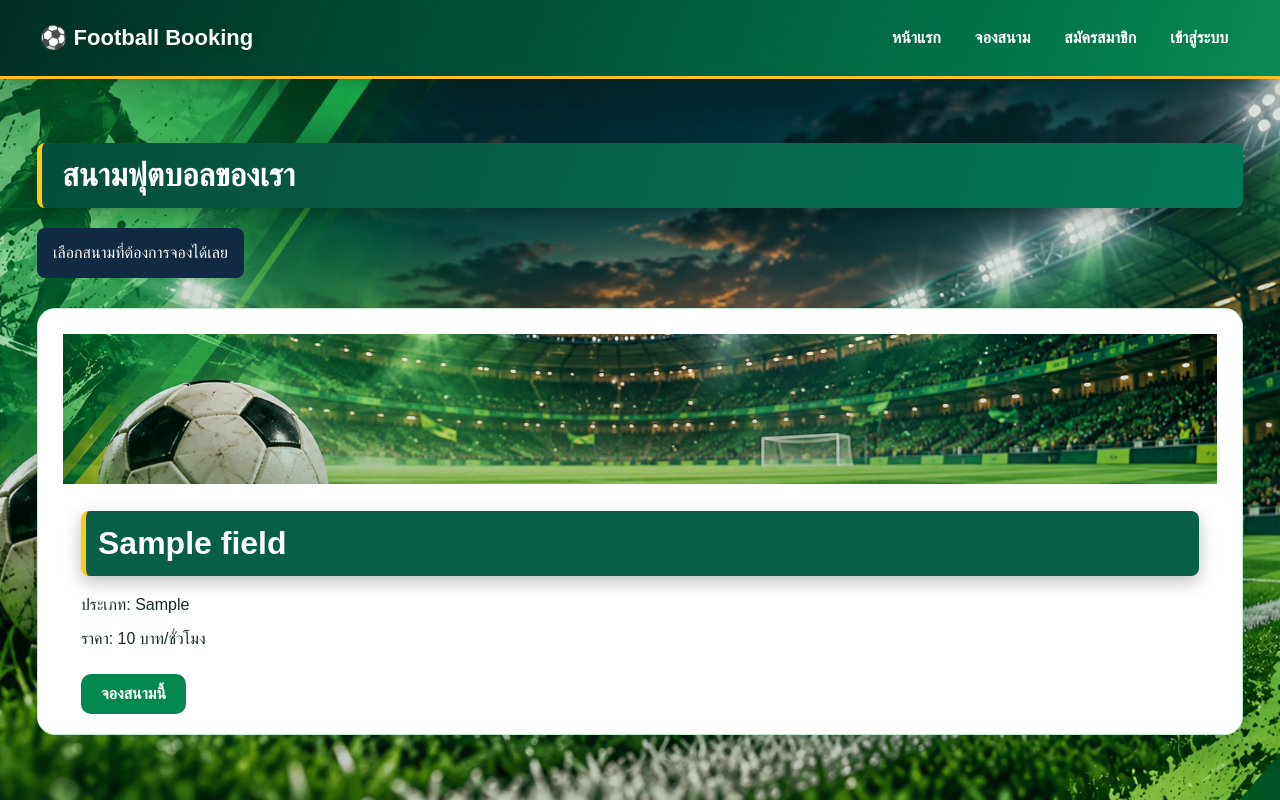
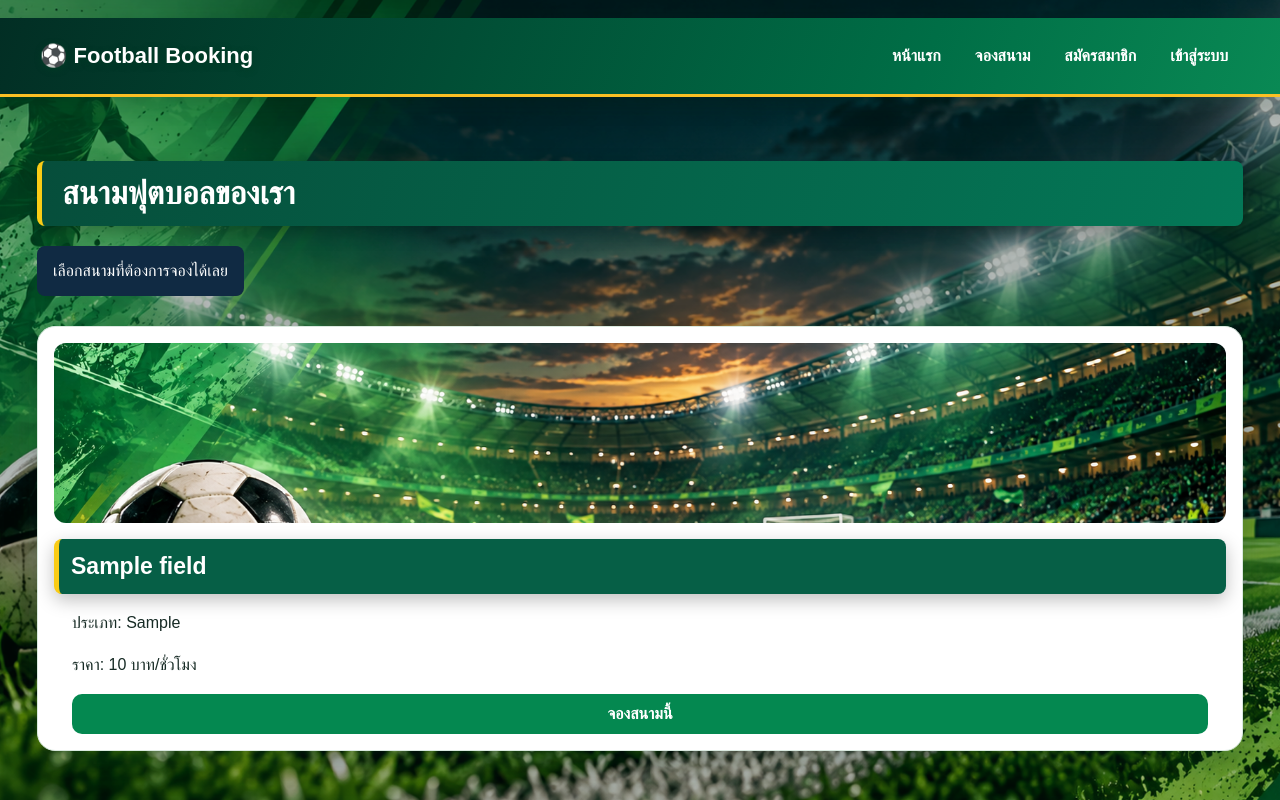
Before and after one commit to kotfly101-blip/football-booking-platform, a Flask app: page /fields in a window 1280 px wide. Run offline with Flask 3, Linux system fonts and the light colour scheme; tables that the repository leaves empty hold one stand-in row (values such as "Sample post").

Commit message:
Polish UI with stadium slideshow and field images

```diff
--- a/app/static/css/style.css
+++ b/app/static/css/style.css
@@ -1485,3 +1485,248 @@ main .booking-btn:disabled:hover {
         transform: none;
     }
 }
+
+/* ===== UI POLISH: CONTRAST & ACCESSIBILITY ===== */
+
+/* ข้อความในตาราง */
+main table tbody td,
+main table tbody td a {
+    color: #102a43 !important;
+    -webkit-text-fill-color: #102a43 !important;
+}
+
+/* ข้อความในช่องกรอก */
+main input,
+main select,
+main textarea {
+    background-color: #ffffff !important;
+    color: #102a43 !important;
+    -webkit-text-fill-color: #102a43 !important;
+}
+
+/* ชื่อช่องกรอกภายในแบบฟอร์มพื้นขาว */
+main form label,
+main form .form-label {
+    color: #102a43 !important;
+    -webkit-text-fill-color: #102a43 !important;
+}
+
+/* ข้อความแจ้งเตือน */
+.flash-success {
+    background: #dcfce7;
+    color: #166534;
+}
+
+.flash-error {
+    background: #fee2e2;
+    color: #991b1b;
+}
+
+/* เน้นกรอบเมื่อใช้คีย์บอร์ด */
+main :is(a, button, input, select, textarea):focus-visible {
+    outline: 3px solid #facc15;
+    outline-offset: 3px;
+}
+
+/* ลดภาพเคลื่อนไหวตามการตั้งค่าผู้ใช้ */
+@media (prefers-reduced-motion: reduce) {
+    main,
+    main *,
+    main *::before,
+    main *::after {
+        animation: none !important;
+        transition: none !important;
+        scroll-behavior: auto !important;
+    }
+}
+
+
+/* ===== ANIMATED STADIUM BACKGROUND ===== */
+
+.stadium-slideshow {
+    position: fixed;
+    inset: 0;
+    z-index: -1;
+    overflow: hidden;
+    pointer-events: none;
+    background: #062d20;
+}
+
+.stadium-slide {
+    position: absolute;
+    inset: 0;
+    opacity: 0;
+    background-size: cover;
+    background-position: center;
+    background-repeat: no-repeat;
+    animation: stadiumCycle 28s linear infinite;
+}
+
+.stadium-slide-1 {
+    background-image: url("../images/football-stadium.png");
+    animation-delay: 0s;
+}
+
+.stadium-slide-2 {
+    background-image: url("../images/stadium-night.jpg");
+    animation-delay: -21s;
+}
+
+.stadium-slide-3 {
+    background-image: url("../images/stadium-sunset.jpg");
+    animation-delay: -14s;
+}
+
+.stadium-slide-4 {
+    background-image: url("../images/stadium-aerial.jpg");
+    animation-delay: -7s;
+}
+
+@keyframes stadiumCycle {
+    0%   { opacity: 0; transform: scale(1); }
+    5%   { opacity: 1; }
+    25%  { opacity: 1; }
+    30%  { opacity: 0; }
+    100% { opacity: 0; transform: scale(1.08); }
+}
+
+/* ให้พื้นหลังอยู่หลังเนื้อหา */
+body {
+    position: relative;
+    isolation: isolate;
+    background: #062d20 !important;
+}
+
+header,
+main {
+    position: relative;
+    z-index: 1;
+}
+
+/* ลดการเคลื่อนไหวตามการตั้งค่าผู้ใช้ */
+@media (prefers-reduced-motion: reduce) {
+    .stadium-slide {
+        animation: none !important;
+        opacity: 0;
+        transform: none;
+    }
+
+    .stadium-slide-1 {
+        opacity: 1;
+    }
+}
+
+
+
+/* ===== SLIDESHOW VISIBILITY FIX ===== */
+html {
+    background: #062d20;
+}
+
+html body {
+    background: transparent !important;
+}
+
+.stadium-slideshow {
+    z-index: 0;
+}
+
+.stadium-slideshow::after {
+    content: "";
+    position: absolute;
+    inset: 0;
+    background: rgba(0, 25, 18, 0.30);
+    pointer-events: none;
+}
+
+body > header,
+body > main {
+    position: relative;
+    z-index: 1;
+}
+
+
+/* ===== SLIDESHOW LAYER CORRECTION ===== */
+html {
+    background: #062d20 !important;
+}
+
+html body {
+    background: transparent !important;
+    isolation: auto;
+}
+
+.stadium-slideshow {
+    position: fixed;
+    inset: 0;
+    z-index: -1;
+    pointer-events: none;
+}
+
+body > header,
+body > main {
+    position: relative;
+    z-index: 1;
+}
+
+
+/* ===== FIELD CARD IMAGE POLISH ===== */
+
+.field-grid {
+    display: grid;
+    grid-template-columns: repeat(auto-fit, minmax(240px, 1fr));
+    gap: 24px;
+}
+
+.field-card {
+    overflow: hidden;
+    padding: 16px;
+    background: #ffffff;
+    border: 1px solid #d9e9df;
+    border-radius: 16px;
+    box-shadow: 0 8px 24px rgba(0, 30, 20, 0.14);
+}
+
+.field-card-image {
+    display: block;
+    width: 100%;
+    height: 180px;
+    object-fit: cover;
+    object-position: center;
+    border-radius: 12px;
+    background: #e2e8f0;
+}
+
+.field-card h2 {
+    margin: 16px 0 10px;
+    font-size: 23px;
+}
+
+.field-card p {
+    color: #243746;
+    line-height: 1.6;
+}
+
+.field-card .booking-btn {
+    display: block;
+    text-align: center;
+    font-weight: bold;
+}
+
+@media (max-width: 600px) {
+    .field-grid {
+        grid-template-columns: 1fr;
+        gap: 16px;
+    }
+
+    .field-card-image {
+        height: 200px;
+    }
+}
+
+
+/* ===== FIELD DUPLICATE IMAGE FIX ===== */
+.field-card::before {
+    content: none !important;
+    display: none !important;
+}
--- a/app/templates/base.html
+++ b/app/templates/base.html
@@ -14,6 +14,13 @@
 </head>
 
 <body>
+
+<div class="stadium-slideshow" aria-hidden="true">
+    <div class="stadium-slide stadium-slide-1"></div>
+    <div class="stadium-slide stadium-slide-2"></div>
+    <div class="stadium-slide stadium-slide-3"></div>
+    <div class="stadium-slide stadium-slide-4"></div>
+</div>
 
 <header>
     <div class="navbar">
--- a/app/templates/fields.html
+++ b/app/templates/fields.html
@@ -10,6 +10,18 @@
 <div class="field-grid">
     {% for field in fields %}
     <div class="field-card">
+        {% set field_image = {
+            'สนาม A': 'field-a.jpg',
+            'สนาม B': 'field-b.jpg',
+            'สนาม C': 'field-c.jpg',
+            'สนาม D': 'field-d.jpg',
+            'สนาม E': 'field-e.jpg'
+        }.get(field.name, 'football-stadium.png') %}
+        <img
+            src="{{ url_for('static', filename='images/' ~ field_image) }}"
+            alt="ภาพประกอบ {{ field.name }}"
+            class="field-card-image"
+            loading="lazy">
         <h2>{{ field.name }}</h2>
         <p>ประเภท: {{ field.field_type }}</p>
         <p>ราคา: {{ field.price_per_hour }} บาท/ชั่วโมง</p>
--- a/test_cancellation_isolated.py
+++ b/test_cancellation_isolated.py
@@ -18,6 +18,8 @@ with tempfile.TemporaryDirectory(prefix="football_cancel_test_") as folder:
     app.config["TESTING"] = True
     try:
         with app.app_context():
+            db.create_all()
+
             field = FootballField(name="สนามทดสอบ A", field_type="7-a-side", price_per_hour=800, is_active=True)
             owner = User(username="testfootball01", email="testfootball01@example.invalid", is_admin=False)
             owner.set_password("TestOnly2026!Strong")
--- a/test_membership_isolated.py
+++ b/test_membership_isolated.py
@@ -20,6 +20,9 @@ with tempfile.TemporaryDirectory(prefix="football_member_test_") as folder:
 
     app = create_app()
     app.config["TESTING"] = True
+
+    with app.app_context():
+        db.create_all()
 
     try:
         with app.test_client() as client:
```
Also changed, not shown: app/static/images/field-a.jpg (added), app/static/images/field-b.jpg (added), app/static/images/field-c.jpg (added), app/static/images/field-d.jpg (added), app/static/images/field-e.jpg (added), app/static/images/stadium-aerial.jpg (added), app/static/images/stadium-night.jpg (added), app/static/images/stadium-sunset.jpg (added).
